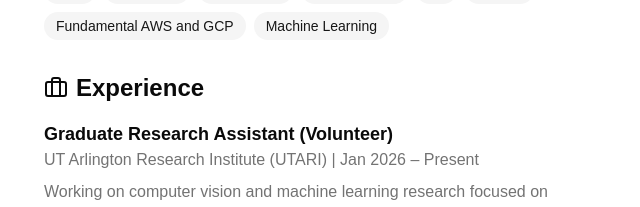
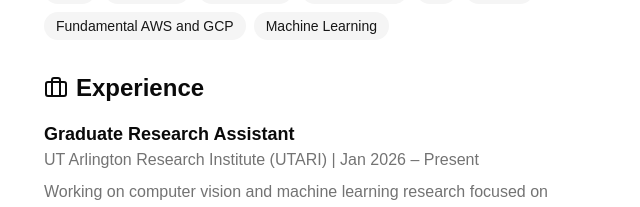
Before and after one commit to ikeshav42/portfolio, a Next.js app: page / in a window 1280 px wide. Shown: the part 868-1075 px from the top of the page, without its empty margins (620-1260 px from the left). Built offline with nearby package versions, Linux system fonts and the light colour scheme.

Commit message:
Update pfdeets.tsx

```diff
--- a/components/pfdeets.tsx
+++ b/components/pfdeets.tsx
@@ -91,7 +91,7 @@
     {/* UTARI */}
     <div className="border-b pb-4">
       <h3 className="font-semibold text-lg">
-        Graduate Research Assistant (Volunteer)
+        Graduate Research Assistant
       </h3>
       <p className="text-muted-foreground">
         UT Arlington Research Institute (UTARI) | Jan 2026 – Present
```
